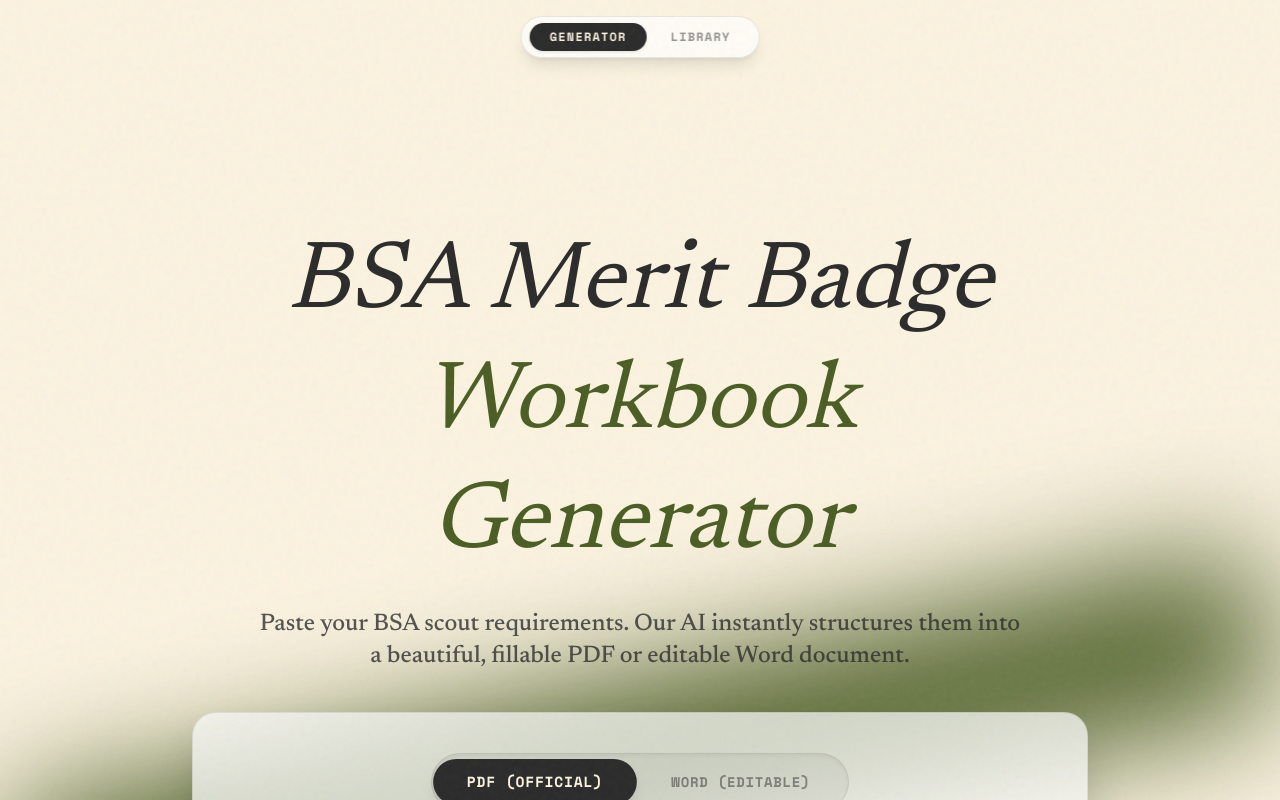
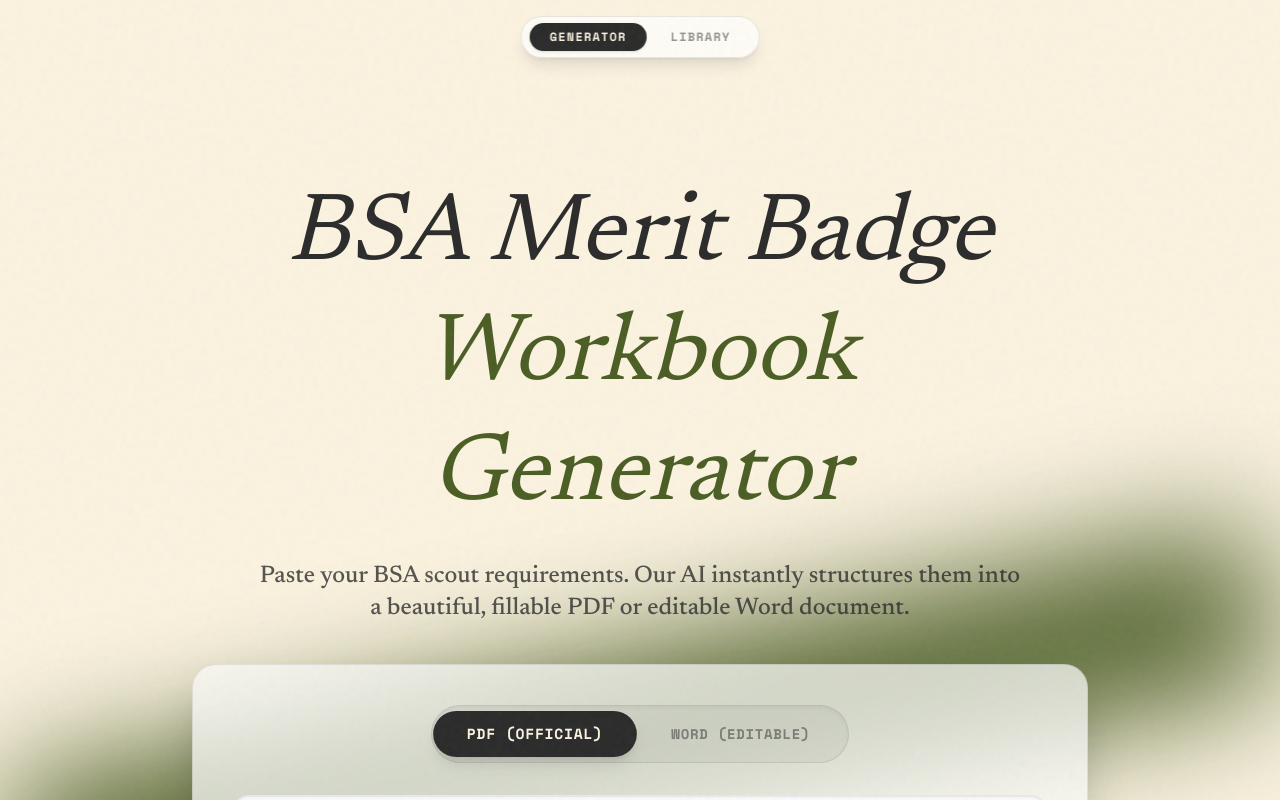
Before and after one commit to personintheworld0615/web, a Next.js app: page / in a window 1280 px wide. Shown: the top 800 px of the page. Built offline with nearby package versions, Linux system fonts and the light colour scheme; no server answers.

Commit message:
UI: Reduce top padding to lessen gap between navbar and title

```diff
--- a/app/page.tsx
+++ b/app/page.tsx
@@ -95,7 +95,7 @@
     <main className="bg-oat text-charcoal selection:bg-olive selection:text-oat overflow-x-hidden font-sans">
 
       {/* Scroll-Driven Hero Section */}
-      <section ref={heroRef} className="relative min-h-[95vh] flex flex-col items-center pt-16 md:pt-24 pb-20 px-6">
+      <section ref={heroRef} className="relative min-h-[95vh] flex flex-col items-center pt-16 md:pt-12 pb-20 px-6">
 
         {/* Background Decorative Animations */}
         <motion.div
```
